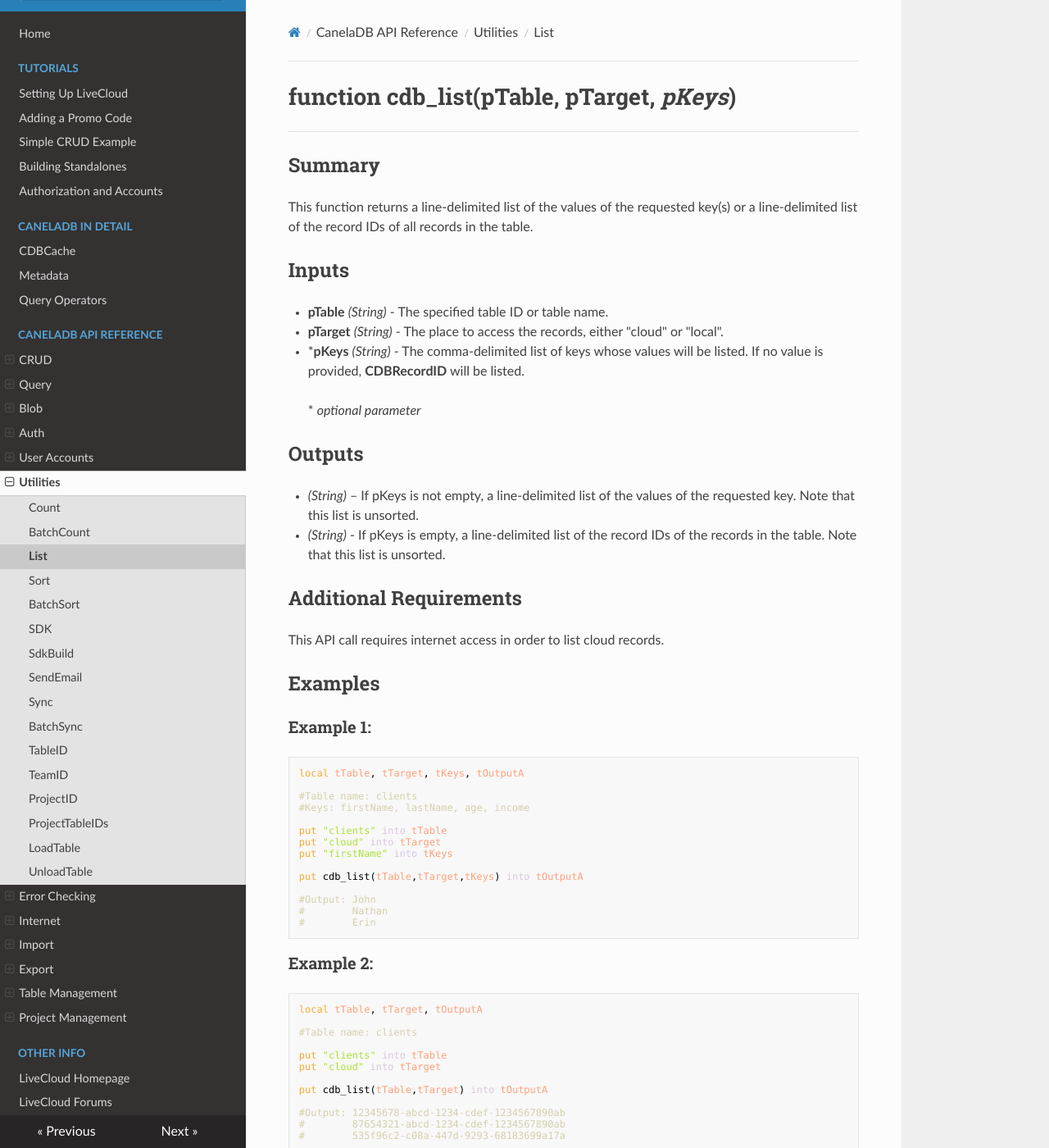
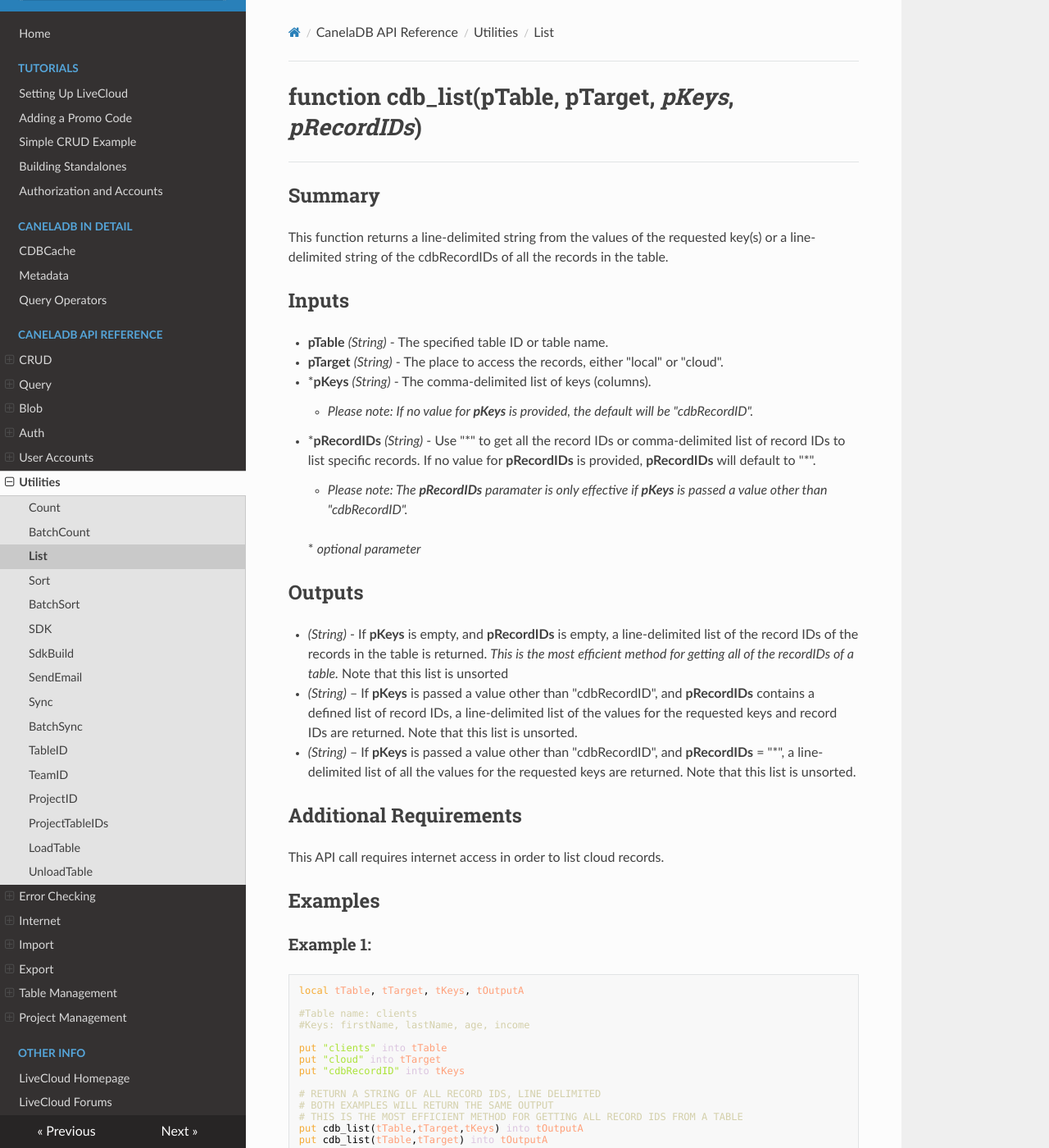
Before and after one commit to CanelaSoftware/cassiaDB_docs, an MkDocs documentation site: the page built from docs/List.md, in a window 1280 px wide and 1400 px high. Shown: the whole window at 82% size. Built offline with MkDocs 1.6.1, drawn with Linux system fonts in a browser that asks for light colours; nearby versions of some CDN libraries; some of the changed text lies outside the part shown.

Commit message:
Updated cdb_list()

````diff
--- a/docs/List.md
+++ b/docs/List.md
@@ -1,18 +1,22 @@
-# function cdb_list(pTable, pTarget, *pKeys*)
+# function cdb_list(pTable, pTarget, *pKeys*, *pRecordIDs*)
 ---
 ## Summary
-This function returns a line-delimited list of the values of the requested key(s) or a line-delimited list of the record IDs of all records in the table.
+This function returns a line-delimited string from the values of the requested key(s) or a line-delimited string of the cdbRecordIDs of all the records in the table.
 
 ## Inputs
 * **pTable** *(String)* - The specified table ID or table name.
-* **pTarget** *(String)* - The place to access the records, either "cloud" or "local".
-* \***pKeys** *(String)* - The comma-delimited list of keys whose values will be listed. If no value is provided, **CDBRecordID** will be listed.
+* **pTarget** *(String)* - The place to access the records, either "local" or "cloud".
+* \***pKeys** *(String)* - The comma-delimited list of keys (columns).
+	- _Please note: If no value for **pKeys** is provided, the default will be "cdbRecordID"._
+* \***pRecordIDs** *(String)* - Use "\*" to get all the record IDs or comma-delimited list of record IDs to list specific records. If no value for **pRecordIDs** is provided, **pRecordIDs** will default to "*".
+	- _Please note: The **pRecordIDs** paramater is only effective if **pKeys** is passed a value other than "cdbRecordID"._
 
 > \* _optional parameter_
 
 ## Outputs
-* *(String)* – If pKeys is not empty, a line-delimited list of the values of the requested key. Note that this list is unsorted.
-* *(String)* - If pKeys is empty, a line-delimited list of the record IDs of the records in the table. Note that this list is unsorted.
+* *(String)* - If **pKeys** is empty, and **pRecordIDs** is empty, a line-delimited list of the record IDs of the records in the table is returned. _This is the most efficient method for getting all of the recordIDs of a table._ Note that this list is unsorted
+* *(String)* – If **pKeys** is passed a value other than "cdbRecordID", and **pRecordIDs** contains a defined list of record IDs, a line-delimited list of the values for the requested keys and record IDs are returned. Note that this list is unsorted.
+* *(String)* – If **pKeys** is passed a value other than "cdbRecordID", and **pRecordIDs** = "*", a line-delimited list of all the values for the requested keys are returned. Note that this list is unsorted.
 
 ## Additional Requirements
 This API call requires internet access in order to list cloud records.
@@ -27,26 +31,54 @@
 
 put "clients" into tTable
 put "cloud" into tTarget
-put "firstName" into tKeys
+put "cdbRecordID" into tKeys
 
+# RETURN A STRING OF ALL RECORD IDS, LINE DELIMITED
+# BOTH EXAMPLES WILL RETURN THE SAME OUTPUT
+# THIS IS THE MOST EFFICIENT METHOD FOR GETTING ALL RECORD IDS FROM A TABLE
 put cdb_list(tTable,tTarget,tKeys) into tOutputA
+put cdb_list(tTable,tTarget) into tOutputA
 
-#Output: John
-#        Nathan
-#        Erin
+#Output: 5af2dd2f-b5b8-4178-b4d2-cbaa03b8ea23
+#        634e1426-f53b-4764-a9ad-894337d910af
+#        370944e4-dfaa-4d49-a0d9-e4f65ccac852
 ```
 ### Example 2:
 ```
 local tTable, tTarget, tOutputA
 
 #Table name: clients
+#Keys: firstName, lastName, age, phoneNumber
 
 put "clients" into tTable
-put "cloud" into tTarget
+put "local" into tTarget
+put "firstName,lastName" into tKeys
+put "5af2dd2f-b5b8-4178-b4d2-cbaa03b8ea23,634e1426-f53b-4764-a9ad-894337d910af,370944e4-dfaa-4d49-a0d9-e4f65ccac852" into tRecordIDs
 
-put cdb_list(tTable,tTarget) into tOutputA
+# RETURN *SOME* RECORDS FOR SPECIFIED KEYS, LINE DELIMITED
+put cdb_list(tTable,tTarget,tKeys,tRecordIDs) into tOutputA
 
-#Output: 12345678-abcd-1234-cdef-1234567890ab
-#        87654321-abcd-1234-cdef-1234567890ab
-#        535f96c2-c08a-447d-9293-68183699a17a
+#Output: Tom,Sawyer
+#        Mark,Twain
+#        Aunt,Polly
 ```
+### Example 3:
+```
+local tTable, tTarget, tOutputA
+
+#Table name: clients
+#Keys: firstName, lastName, age, phoneNumber
+
+put "clients" into tTable
+put "local" into tTarget
+put "firstName,lastName" into tKeys
+put "*" into tRecordIDs
+
+# RETURN *ALL* RECORDS FOR SPECIFIED KEYS, LINE DELIMITED
+put cdb_list(tTable,tTarget,tKeys,tRecordIDs) into tOutputA
+
+#Output: Tom,Sawyer
+#        Mark,Twain
+#        Aunt,Polly
+#        n-firstName, n-lastName
+```
````
Also changed, not shown: README.md (+14 -8 lines).
